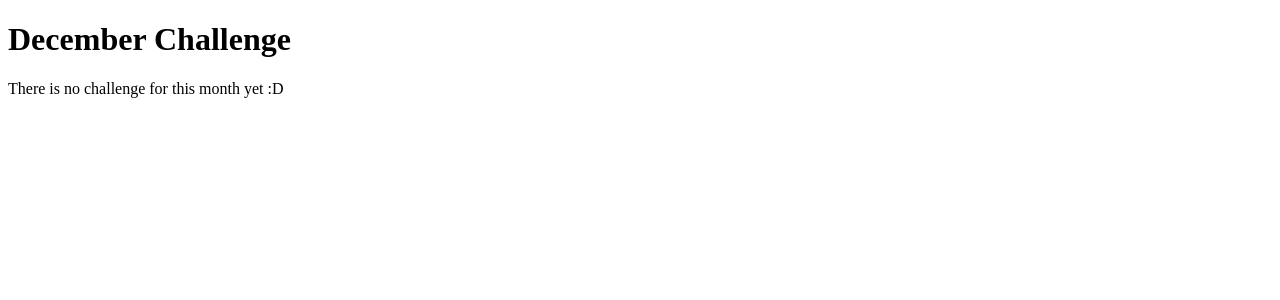
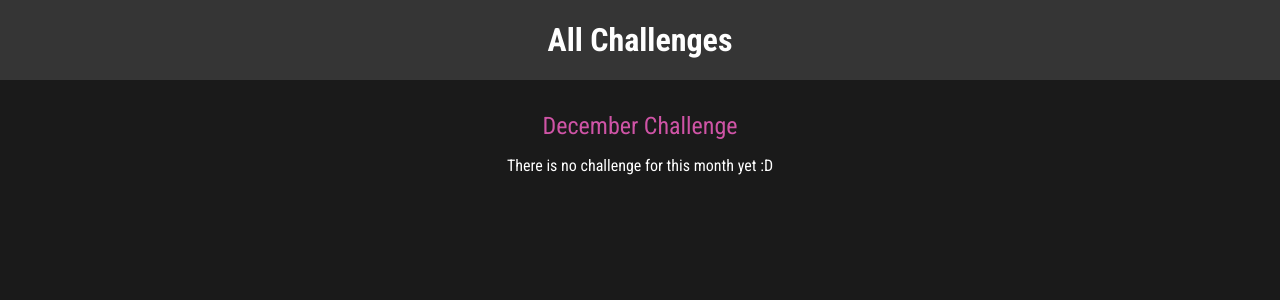
Before and after one commit to teddy7x7/Study_Django_Practical, a Django app: page /challenges/december in a window 1280 px wide. Shown: the top 300 px of the page. Run offline with Django 5.2, Linux system fonts and the light colour scheme.

Commit message:
Finish the first prject - All Challenges

```diff
--- /dev/null
+++ b/monthly_challenges/challenges/static/challenges/challenge.css
@@ -0,0 +1,22 @@
+h1,
+h2 {
+  text-align: center;
+  color: white;
+}
+
+h1 {
+  font-size: 1.5rem;
+  margin: 2rem 0 1rem 0;
+  font-weight: normal;
+  color: #cf54a6;
+}
+
+h2 {
+  font-size: 3rem;
+  font-weight: bold;
+}
+
+.fallback {
+  text-align: center;
+  color: white;
+}
--- /dev/null
+++ b/monthly_challenges/challenges/static/challenges/includes/header.css
@@ -0,0 +1,25 @@
+header {
+  width: 100%;
+  height: 5rem;
+  background-color: #353535;
+}
+
+header nav {
+  width: 100%;
+  height: 100%;
+  display: flex;
+  justify-content: center;
+  align-items: center;
+}
+
+header nav a {
+  color: white;
+  font-size: 2rem;
+  font-weight: bold;
+  text-decoration: none;
+}
+
+header nav a:hover,
+header nav a:active {
+  color: #cf54a6;
+}
--- a/monthly_challenges/challenges/templates/challenges/challenge.html
+++ b/monthly_challenges/challenges/templates/challenges/challenge.html
@@ -1,4 +1,15 @@
-<!DOCTYPE html>
+{% extends "base.html" %}
+{% load static %}
+
+{% block css_files %}
+    <link rel="stylesheet" href="{% static "challenges/challenge.css" %}">
+    <link rel="stylesheet" href="{% static "challenges/includes/header.css" %}">
+{% endblock %}
+
+{% comment %} Be aware of that the extends coming with a string type of path of the html, and if we register the path in the PATH DIR in the settings.py, then we can just write the file name. {% endcomment %}
+
+{% comment %} Before using template inheritance {% endcomment %}
+{% comment %} <!DOCTYPE html>
 <html lang="en">
 
 <head>
@@ -18,4 +29,21 @@
     {% endif %}
 </body>
 
-</html>
+</html> {% endcomment %}
+
+{% block page_title %}
+    {{ month | title }} Challenge
+{% endblock %}
+
+{% comment %} For the absolute path, the root folder is the template folder. {% endcomment %}
+{% comment %} Or we can use relative path "./includes/header.html" {% endcomment %}
+
+{% block content %}
+    {% include "challenges/includes/header.html" %}
+    <h1>{{ month | title }} Challenge</h1>
+    {% if challenge_text %}
+        <h2>{{ challenge_text }}</h2>
+    {% else %}
+        <p class="fallback">There is no challenge for this month yet :D</p>
+    {% endif %}
+{% endblock %}
--- /dev/null
+++ b/monthly_challenges/challenges/templates/challenges/includes/header.html
@@ -0,0 +1,5 @@
+<header>
+    <nav>
+        <a href = "{% url 'index' %}">All Challenges</a>
+    </nav>
+</header>
--- a/monthly_challenges/challenges/urls.py
+++ b/monthly_challenges/challenges/urls.py
@@ -3,7 +3,7 @@ from . import views
 
 
 urlpatterns = [
-    path("", views.index),
+    path("", views.index, name = "index"),
     path("<int:month>", views.monthly_challenge_by_number),
     path("<str:month>", views.monthly_challenge, name = "month-challenge")
 ]
--- a/monthly_challenges/challenges/views.py
+++ b/monthly_challenges/challenges/views.py
@@ -1,5 +1,5 @@
 from django.shortcuts import render
-from django.http import HttpResponse, HttpResponseNotFound, HttpResponseRedirect
+from django.http import HttpResponse, HttpResponseNotFound, HttpResponseRedirect, Http404
 from django.urls import reverse
 from django.template.loader import render_to_string
 # Create your views here.
@@ -48,7 +48,9 @@ def monthly_challenge_by_number(request, month: int):
         redirect_path = reverse("month-challenge", args=[redirect_month])
         return HttpResponseRedirect(redirect_path)
     except IndexError:
-        return HttpResponseNotFound("This month is not supported!")
+        # return HttpResponseNotFound("This month is not supported!")
+        response_data = render_to_string("404.html")
+        return HttpResponseNotFound(response_data)
 
 
 def monthly_challenge(request, month):
@@ -82,4 +84,10 @@ def monthly_challenge(request, month):
         })
 
     except KeyError:
-        return HttpResponseNotFound("<h1>This month is not supported!</h1>")
+        ## implementation 1
+        # response_data = render_to_string("404.html")
+        # return HttpResponseNotFound(response_data)
+
+        ## implementation 2
+        # Django would find the 404.html automatically and set DEBUG = False in the settings.py, we'll get that template page returned.
+        raise Http404()
--- /dev/null
+++ b/monthly_challenges/static/styles.css
@@ -0,0 +1,10 @@
+@import url('https://fonts.googleapis.com/css2?family=Roboto+Condensed:wght@400;700&display=swap');
+
+html {
+  font-family: 'Roboto Condensed', sans-serif;
+}
+
+body {
+  margin: 0;
+  background-color: #1a1a1a;
+}
--- /dev/null
+++ b/monthly_challenges/templates/base.html
@@ -0,0 +1,18 @@
+{% load static %}
+
+<!DOCTYPE html>
+<html lang="en">
+<head>
+    <meta charset="UTF-8">
+    <meta name="viewport" content="width=device-width, initial-scale=1.0">
+    <title>{% block page_title %}My Chanllenges Default "page_title" Template{% endblock %}</title>
+    <link rel="stylesheet" href="{% static "styles.css" %}">
+    {% block css_files %}
+    {% endblock %}
+</head>
+<body>
+    {% block content %}
+    My Chanllenges Default "content" Template
+    {% endblock %}
+</body>
+</html>
```
Also changed, not shown: monthly_challenges/challenges/static/challenges/challenges.css (added, +37 -0 lines), monthly_challenges/challenges/templates/challenges/index.html (+29 -3 lines), monthly_challenges/monthly_challenges/settings.py (+9 -1 lines), monthly_challenges/templates/404.html (added, +7 -0 lines), monthly_challenges/README.md.
